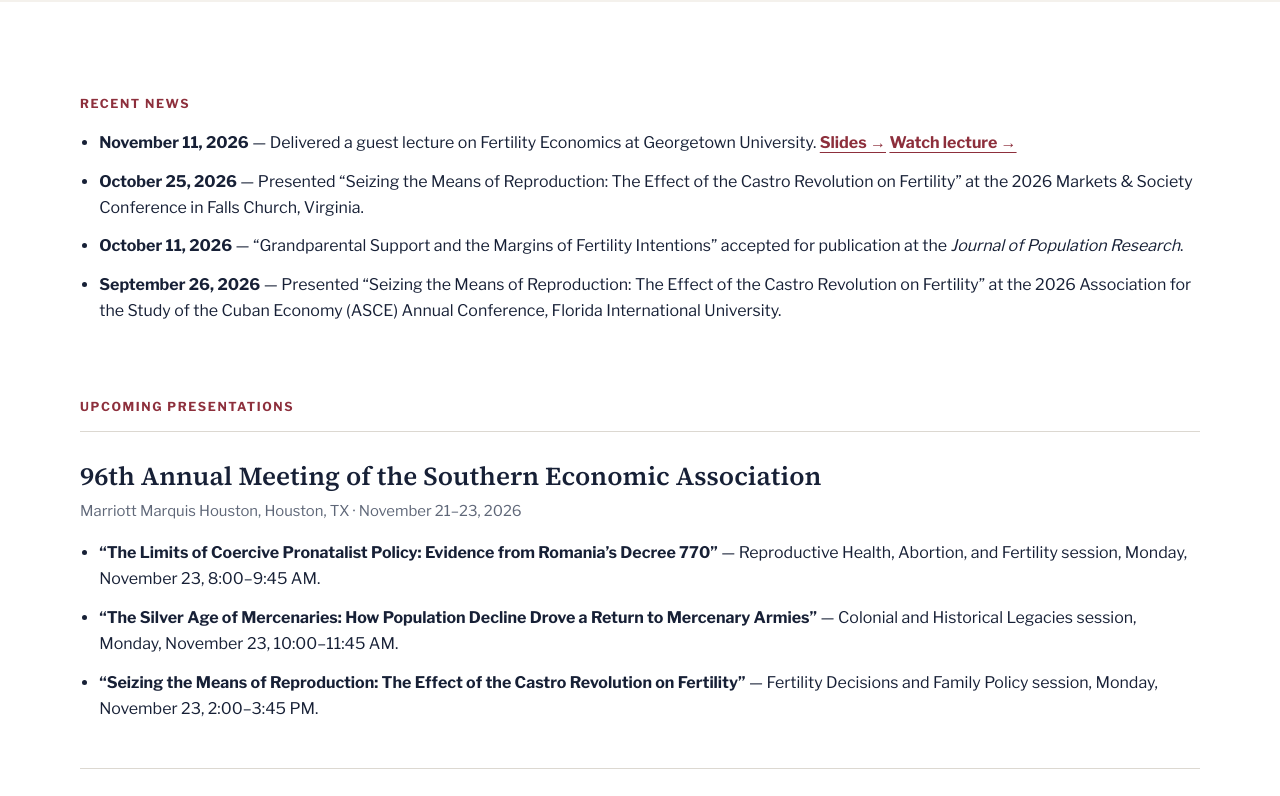
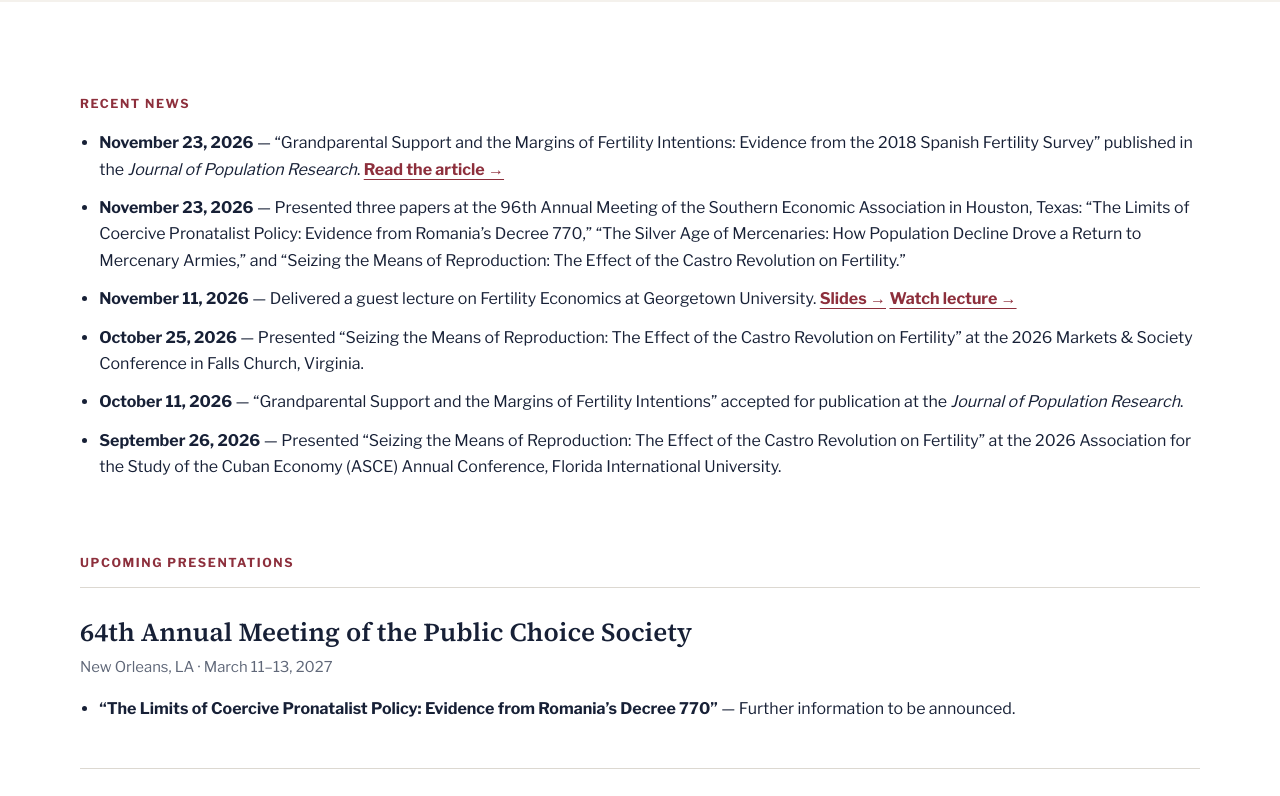
Before and after one commit to CRemien1/charlesremienwebsite, a plain HTML site: page index.html in a window 1280 px wide. Shown: the part 1200-1996 px from the top of the page. Drawn offline with nearby package versions, Linux system fonts and the light colour scheme.

Commit message:
SEA update, Romania video, Spanish fertility paper published in JPR
Co-Authored-By: Claude Sonnet 5.5 <noreply@anthropic.com>

```diff
--- a/index.html
+++ b/index.html
@@ -74,6 +74,8 @@
     <section class="section section-tight-bottom container">
       <p class="section-label">Recent news</p>
       <ul class="project-list">
+        <li><strong>November 23, 2026</strong> — “Grandparental Support and the Margins of Fertility Intentions: Evidence from the 2018 Spanish Fertility Survey” published in the <em>Journal of Population Research</em>. <a class="text-link" href="https://doi.org/10.1007/s12546-026-09444-y">Read the article →</a></li>
+        <li><strong>November 23, 2026</strong> — Presented three papers at the 96th Annual Meeting of the Southern Economic Association in Houston, Texas: “The Limits of Coercive Pronatalist Policy: Evidence from Romania’s Decree 770,” “The Silver Age of Mercenaries: How Population Decline Drove a Return to Mercenary Armies,” and “Seizing the Means of Reproduction: The Effect of the Castro Revolution on Fertility.”</li>
         <li><strong>November 11, 2026</strong> — Delivered a guest lecture on Fertility Economics at Georgetown University. <a class="text-link" href="assets/files/guest-lecture-fertility-slides.pdf">Slides →</a> <a class="text-link" href="https://youtu.be/rz3AYt3k1hU">Watch lecture →</a></li>
         <li><strong>October 25, 2026</strong> — Presented “Seizing the Means of Reproduction: The Effect of the Castro Revolution on Fertility” at the 2026 Markets &amp; Society Conference in Falls Church, Virginia.</li>
         <li><strong>October 11, 2026</strong> — “Grandparental Support and the Margins of Fertility Intentions” accepted for publication at the <em>Journal of Population Research</em>.</li>
@@ -83,15 +85,6 @@
 
     <section class="section section-tight-top section-tight-bottom container">
       <p class="section-label">Upcoming presentations</p>
-      <article class="paper compact-paper">
-        <h2>96th Annual Meeting of the Southern Economic Association</h2>
-        <p class="paper-meta">Marriott Marquis Houston, Houston, TX · November 21–23, 2026</p>
-        <ul class="project-list">
-          <li><strong>“The Limits of Coercive Pronatalist Policy: Evidence from Romania’s Decree 770”</strong> — Reproductive Health, Abortion, and Fertility session, Monday, November 23, 8:00–9:45 AM.</li>
-          <li><strong>“The Silver Age of Mercenaries: How Population Decline Drove a Return to Mercenary Armies”</strong> — Colonial and Historical Legacies session, Monday, November 23, 10:00–11:45 AM.</li>
-          <li><strong>“Seizing the Means of Reproduction: The Effect of the Castro Revolution on Fertility”</strong> — Fertility Decisions and Family Policy session, Monday, November 23, 2:00–3:45 PM.</li>
-        </ul>
-      </article>
       <article class="paper compact-paper">
         <h2>64th Annual Meeting of the Public Choice Society</h2>
         <p class="paper-meta">New Orleans, LA · March 11–13, 2027</p>
```
Also changed, not shown: research.html (+7 -5 lines).
